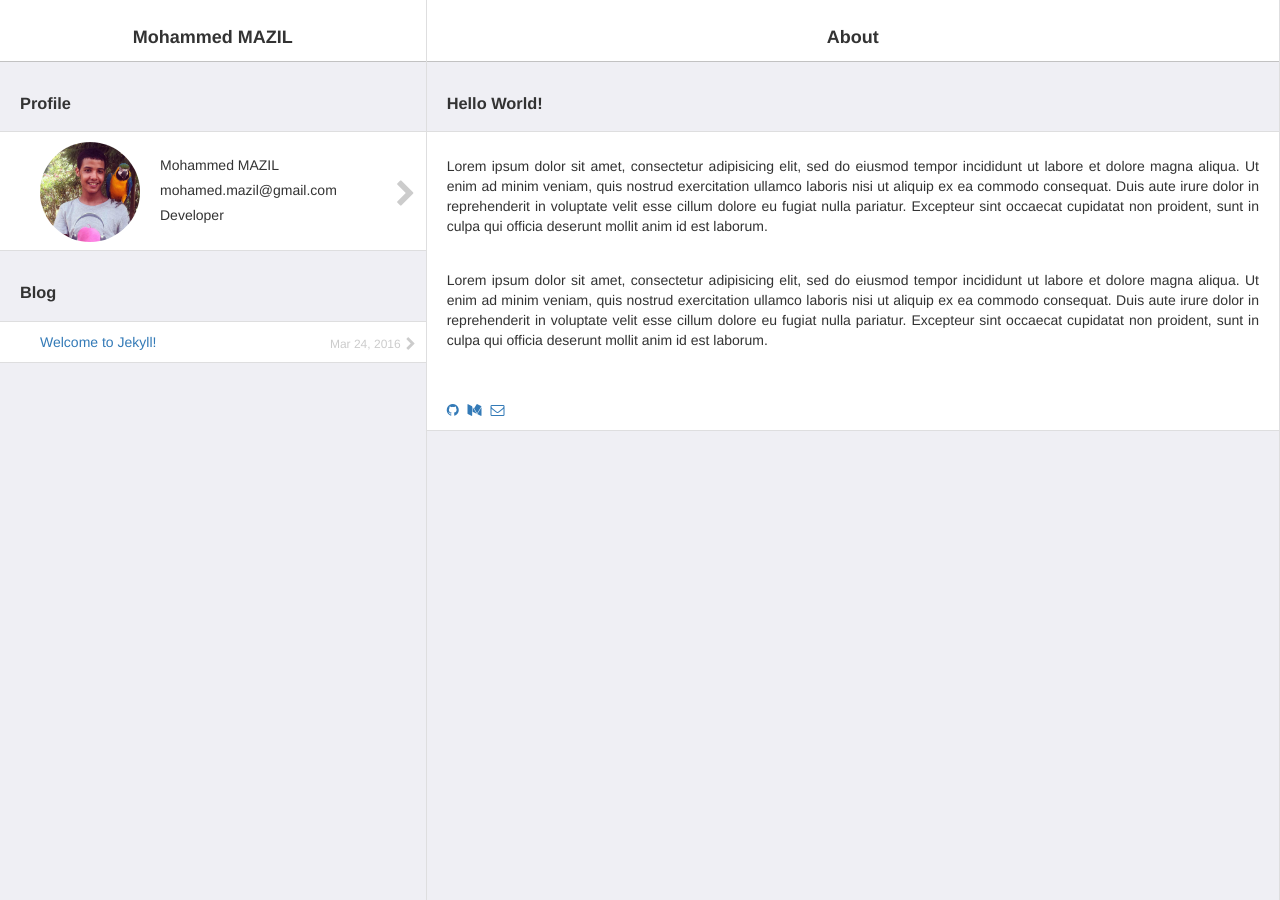
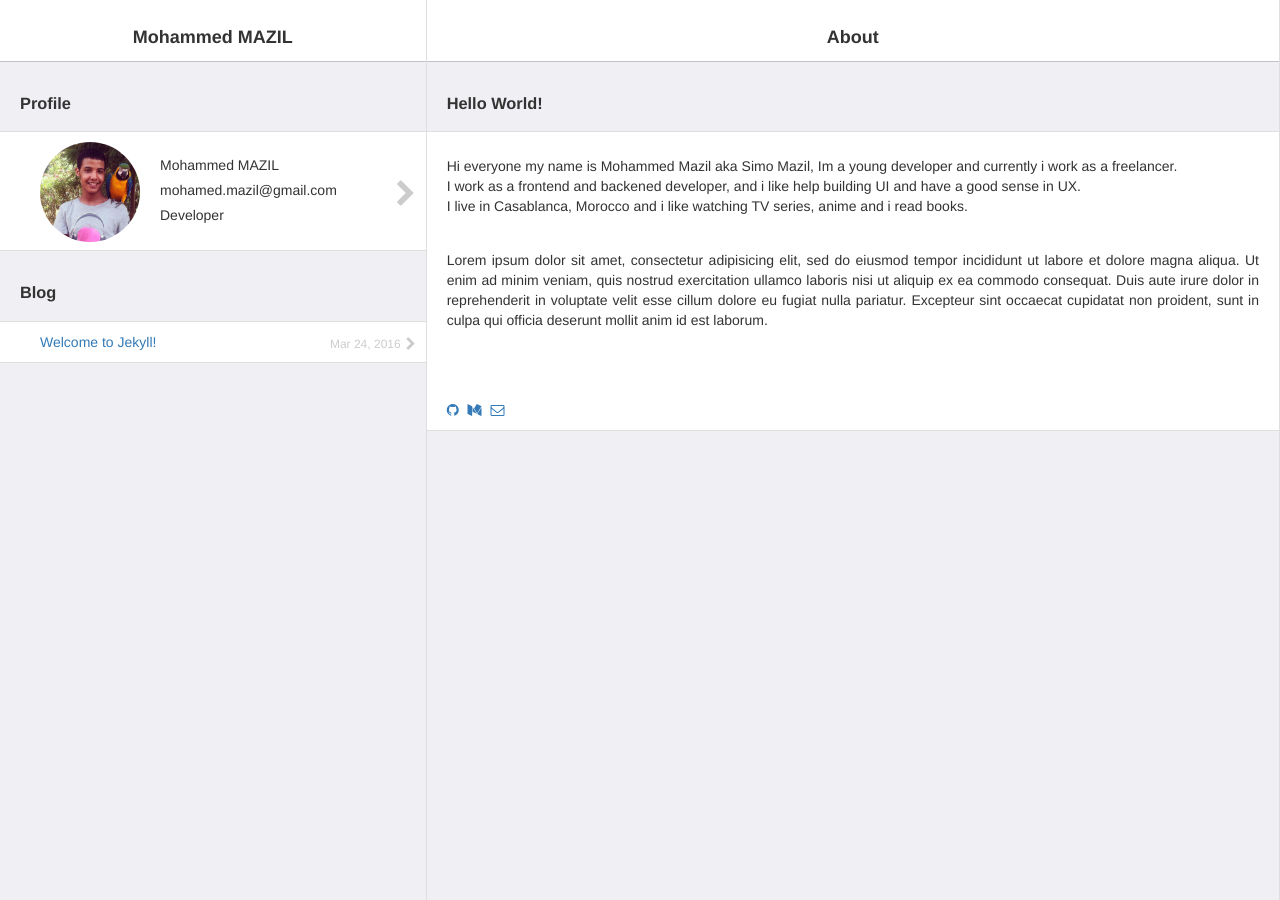
Before and after one commit to SimoMazil/simomazil.github.io, a Jekyll site: the page built from index.html, in a window 1280 px wide. Built offline with Jekyll 4.4.1, drawn with Linux system fonts in a browser that asks for light colours; nearby versions of some CDN libraries.

Commit message:
Update index.html

```diff
--- a/index.html
+++ b/index.html
@@ -40,12 +40,11 @@ layout: default
       <h3>Hello World!</h3>
       <div class="about">
         <p>
-          Lorem ipsum dolor sit amet, consectetur adipisicing elit, sed do eiusmod tempor incididunt ut labore
-          et dolore magna aliqua. Ut enim ad minim veniam, quis nostrud exercitation ullamco laboris nisi ut
-          aliquip ex ea commodo consequat. Duis aute irure dolor in reprehenderit in voluptate velit esse cillum
-          dolore eu fugiat nulla pariatur. Excepteur sint occaecat cupidatat non proident, sunt in culpa qui
-          officia deserunt mollit anim id est laborum.
-        </p>
+          Hi everyone my name is Mohammed Mazil aka Simo Mazil, Im a young developer and currently i work as a freelancer.
+          <br>
+          I work as a frontend and backened developer, and i like help building UI and have a good sense in UX.
+          <br>
+          I live in Casablanca, Morocco and i like watching TV series, anime and i read books.</p>
         <p>
           Lorem ipsum dolor sit amet, consectetur adipisicing elit, sed do eiusmod tempor incididunt ut labore
           et dolore magna aliqua. Ut enim ad minim veniam, quis nostrud exercitation ullamco laboris nisi ut
```
